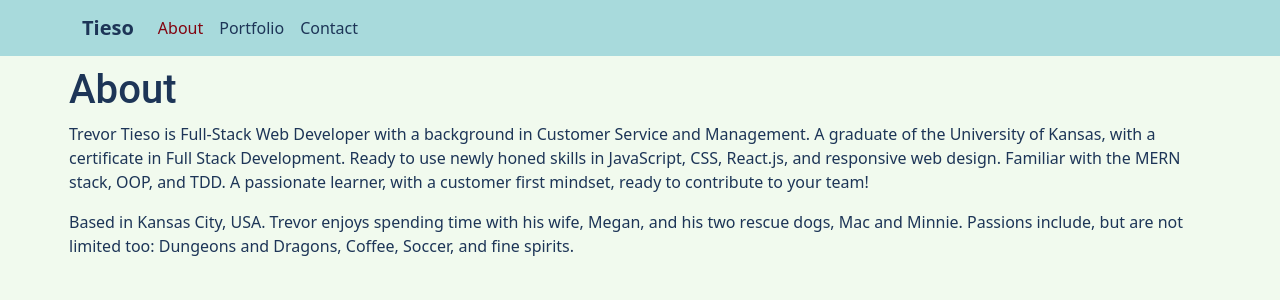
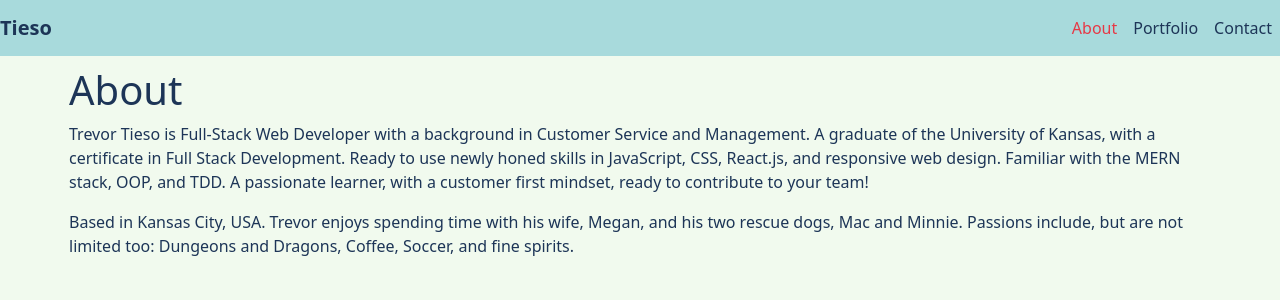
Before and after one commit to tj-tieso/portfolio, a React (Create React App) app: page / in a window 1280 px wide. Shown: the top 300 px of the page. Built offline with nearby package versions, Linux system fonts and the light colour scheme.

Commit message:
nav bar spacing

```diff
--- a/src/components/NavComp/index.js
+++ b/src/components/NavComp/index.js
@@ -1,6 +1,6 @@
 import React, { useEffect } from "react";
 import { capitalizeFirstLetter } from "../../utils/helpers";
-import Container from "react-bootstrap/Container";
+
 import Nav from "react-bootstrap/Nav";
 import Navbar from "react-bootstrap/Navbar";
 import "bootstrap/dist/css/bootstrap.min.css";
@@ -15,19 +15,18 @@ function NavComp(props) {
 
   return (
     <Navbar bg="secondary" expand="sm">
-      <Container>
       <Navbar.Brand className="text-dark" data-testid="link" href="/">
         Tieso
       </Navbar.Brand>
       <Navbar.Toggle aria-controls="basic-navbar-nav" />
       <Navbar.Collapse id="basic-navbar-nav">
-          <Nav className="me-auto">
+        <Nav className="nav-list">
           {/* start mapping categories */}
           {navCategories.map((navCategory) => (
             <Nav.Link
               className={`${
                 (currentNavCategory.name === navCategory.name &&
-                    "text-danger") ||
+                  "text-primary") ||
                 "text-dark"
               }`}
               onClick={() => {
@@ -44,7 +43,6 @@ function NavComp(props) {
           {/* end mapping */}
         </Nav>
       </Navbar.Collapse>
-      </Container>
     </Navbar>
   );
 }
--- a/src/components/Portfolio/index.js
+++ b/src/components/Portfolio/index.js
@@ -53,8 +53,8 @@ function Portfolio() {
       {/* start mapping */}
       {projects.map((project) => (
         <Card className="projectContainer" key={project.name}>
-          <Card.Body className="bg-light">
-            <Card.Title className="d-flex justify-content-between align-items-center border-bottom border-primary">
+          <Card.Body className="bg-light p-2">
+            <Card.Title className="d-flex justify-content-between align-items-center">
               <a href={project.link} target="_blank" rel="noreferrer">
                 {project.name}
               </a>
--- a/src/index.css
+++ b/src/index.css
@@ -40,49 +40,6 @@ header {
   padding: 0.5rem;
 }
 
-ul {
-  display: flex;
-}
-
-nav ul li {
-  margin: 0.5rem;
-}
-
-h1,
-h2,
-h3,
-h4,
-h5,
-h6 {
-  font-family: "Roboto", sans-serif;
-  font-weight: 500;
-  line-height: 1.25;
-}
-
-h1 {
-  font-size: 2.25rem;
-}
-
-h2 {
-  font-size: 2rem;
-}
-
-h3 {
-  font-size: 1.75rem;
-}
-
-h4 {
-  font-size: 1.5rem;
-}
-
-h5 {
-  font-size: 1.25rem;
-}
-
-h6 {
-  font-size: 1rem;
-}
-
 a {
   color: var(--primary);
   text-decoration: none;
@@ -93,28 +50,29 @@ a:hover {
   text-decoration: underline;
 }
 
-li {
-  list-style: none;
+.nav-container {
+  background-color: var(--secondary);
+  padding: 0.5rem;
 }
 
-.portfolioBackdrop {
+/* .portfolioBackdrop {
   display: flex;
   align-items: stretch;
   border: 2px solid var(--secondary);
   border-radius: 10px;
   background-image: url("../src/assets/cover/heroImg.jpg");
-}
+} */
 
-.projectContainer {
+/* .projectContainer {
   margin: 0.5rem;
   border: 4px solid var(--accent-primary);
   border-radius: 10px;
   box-shadow: 5px 5px 5px rgba(0, 0, 0, 0.5);
   background-color: var(--primary);
   width: 90%;
-}
+} */
 
-.projectTitle {
+/* .projectTitle {
   color: var(--accent-secondary);
 }
 
@@ -132,7 +90,7 @@ li {
 
 h3 a {
   color: var(--accent-secondary);
-}
+} */
 
 .navActive {
   color: var(--accent-primary);
@@ -145,3 +103,7 @@ h3 a {
 .homeDefault {
   color: var(--primary);
 }
+
+.nav-list {
+  margin-left: auto;
+}
```
Lines whose indentation alone changed are shown as unchanged.
